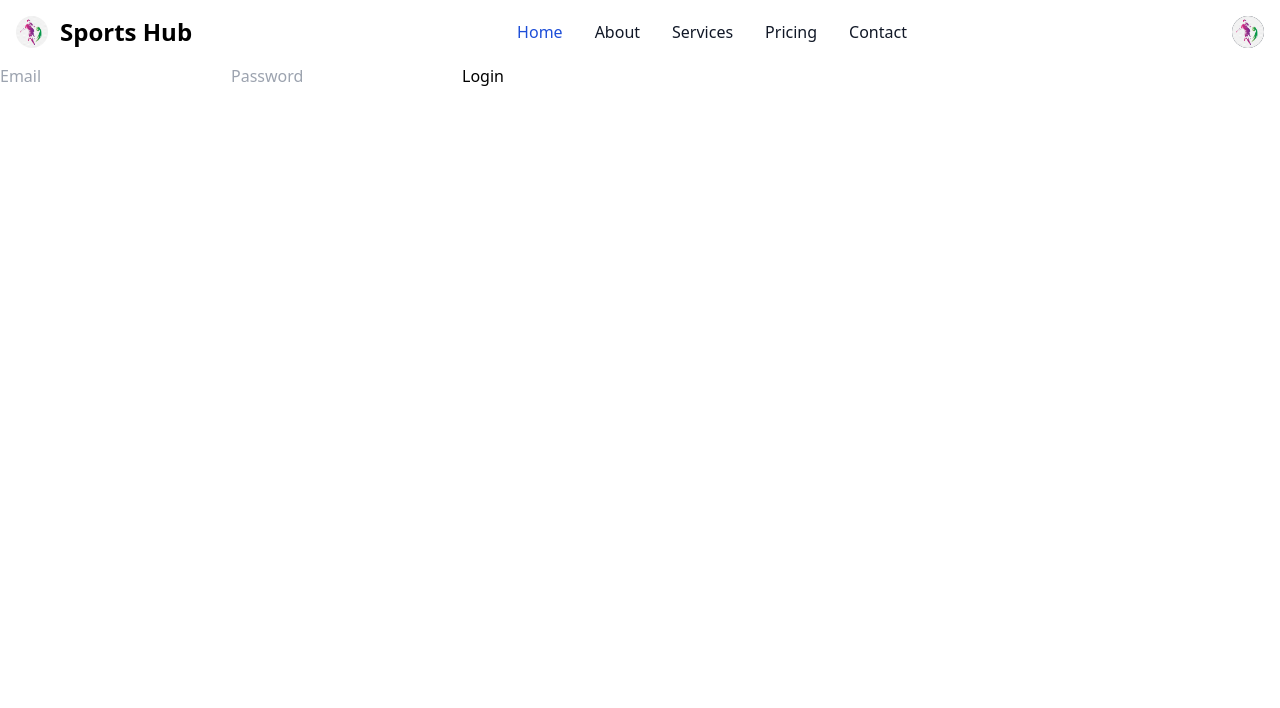
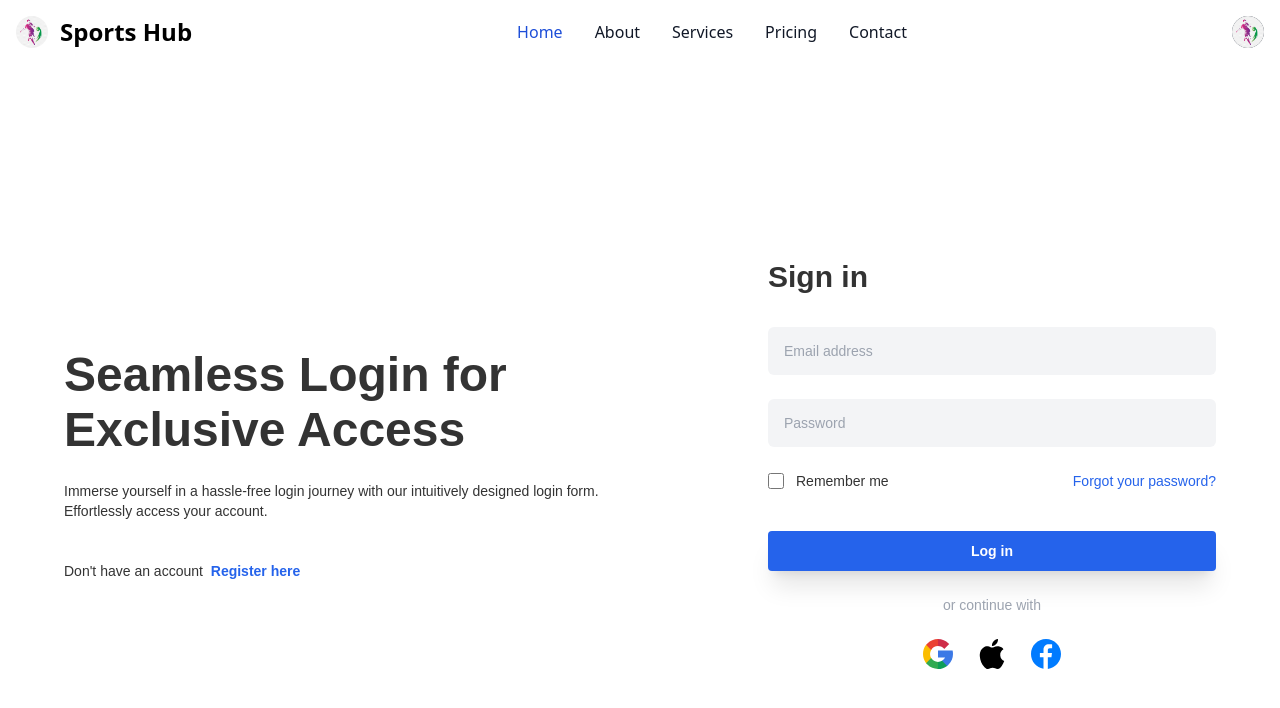
Before and after one commit to learn-naresh/Frontend, a React (Create React App) app: page /login in a window 1280 px wide. Shown: the top 708 px of the page. Built offline with nearby package versions, Linux system fonts and the light colour scheme.

Commit message:
Add Login style

```diff
--- a/src/components/Login.js
+++ b/src/components/Login.js
@@ -29,11 +29,87 @@ const Login = () => {
   };
 
   return (
-    <form onSubmit={handleSubmit}>
-      <input type="email" placeholder="Email" value={email} onChange={e => setEmail(e.target.value)} required />
-      <input type="password" placeholder="Password" value={password} onChange={e => setPassword(e.target.value)} required />
-      <button type="submit">Login</button>
-    </form>
+    <div className="font-[sans-serif] text-[#333]">
+      <div className="min-h-screen flex fle-col items-center justify-center py-6 px-4">
+        <div className="grid md:grid-cols-2 items-center gap-10 max-w-6xl w-full">
+          <div className="max-md:text-center">
+            <h2 className="lg:text-5xl text-4xl font-extrabold lg:leading-[55px]">
+              Seamless Login for Exclusive Access
+            </h2>
+            <p className="text-sm mt-6">Immerse yourself in a hassle-free login journey with our intuitively designed login form. Effortlessly access your account.</p>
+            <p className="text-sm mt-10">Don't have an account <a href="javascript:void(0);" class="text-blue-600 font-semibold hover:underline ml-1">Register here</a></p>
+          </div>
+          <form className="space-y-6 max-w-md md:ml-auto max-md:mx-auto w-full" onSubmit={handleSubmit}>
+            <h3 className="text-3xl font-extrabold mb-8 max-md:text-center">
+              Sign in
+            </h3>
+            <div>
+              <input name="email" type="email" autocomplete="email" className="bg-gray-100 w-full text-sm px-4 py-3.5 rounded-md outline-blue-600" placeholder="Email address" value={email} onChange={e => setEmail(e.target.value)} required />
+            </div>
+            <div>
+              <input name="password" type="password" autocomplete="current-password"  className="bg-gray-100 w-full text-sm px-4 py-3.5 rounded-md outline-blue-600" placeholder="Password" value={password} onChange={e => setPassword(e.target.value)} required />
+            </div>
+
+            <div className="flex items-center justify-between">
+              <div className="flex items-center">
+                <input id="remember-me" name="remember-me" type="checkbox" className="h-4 w-4 text-blue-600 focus:ring-blue-500 border-gray-300 rounded" />
+                <label for="remember-me" className="ml-3 block text-sm">
+                  Remember me
+                </label>
+              </div>
+              <div className="text-sm">
+                <a href="jajvascript:void(0);" className="text-blue-600 hover:text-blue-500">
+                  Forgot your password?
+                </a>
+              </div>
+            </div>
+            <div className="!mt-10">
+              <button type="submit" className="w-full shadow-xl py-2.5 px-4 text-sm font-semibold rounded text-white bg-blue-600 hover:bg-blue-700 focus:outline-none">
+                Log in
+              </button>
+            </div>
+            <p className="my-10 text-sm text-gray-400 text-center">or continue with</p>
+            <div className="space-x-6 flex justify-center">
+              <button type="button"
+                className="border-none outline-none">
+                <svg xmlns="http://www.w3.org/2000/svg" width="30px" className="inline" viewBox="0 0 512 512">
+                  <path fill="#fbbd00"
+                    d="M120 256c0-25.367 6.989-49.13 19.131-69.477v-86.308H52.823C18.568 144.703 0 198.922 0 256s18.568 111.297 52.823 155.785h86.308v-86.308C126.989 305.13 120 281.367 120 256z"
+                    data-original="#fbbd00" />
+                  <path fill="#0f9d58"
+                    d="m256 392-60 60 60 60c57.079 0 111.297-18.568 155.785-52.823v-86.216h-86.216C305.044 385.147 281.181 392 256 392z"
+                    data-original="#0f9d58" />
+                  <path fill="#31aa52"
+                    d="m139.131 325.477-86.308 86.308a260.085 260.085 0 0 0 22.158 25.235C123.333 485.371 187.62 512 256 512V392c-49.624 0-93.117-26.72-116.869-66.523z"
+                    data-original="#31aa52" />
+                  <path fill="#3c79e6"
+                    d="M512 256a258.24 258.24 0 0 0-4.192-46.377l-2.251-12.299H256v120h121.452a135.385 135.385 0 0 1-51.884 55.638l86.216 86.216a260.085 260.085 0 0 0 25.235-22.158C485.371 388.667 512 324.38 512 256z"
+                    data-original="#3c79e6" />
+                  <path fill="#cf2d48"
+                    d="m352.167 159.833 10.606 10.606 84.853-84.852-10.606-10.606C388.668 26.629 324.381 0 256 0l-60 60 60 60c36.326 0 70.479 14.146 96.167 39.833z"
+                    data-original="#cf2d48" />
+                  <path fill="#eb4132"
+                    d="M256 120V0C187.62 0 123.333 26.629 74.98 74.98a259.849 259.849 0 0 0-22.158 25.235l86.308 86.308C162.883 146.72 206.376 120 256 120z"
+                    data-original="#eb4132" />
+                </svg>
+              </button>
+              <button type="button"
+                className="border-none outline-none">
+                <svg xmlns="http://www.w3.org/2000/svg" width="30px" fill="#000" viewBox="0 0 22.773 22.773">
+                  <path d="M15.769 0h.162c.13 1.606-.483 2.806-1.228 3.675-.731.863-1.732 1.7-3.351 1.573-.108-1.583.506-2.694 1.25-3.561C13.292.879 14.557.16 15.769 0zm4.901 16.716v.045c-.455 1.378-1.104 2.559-1.896 3.655-.723.995-1.609 2.334-3.191 2.334-1.367 0-2.275-.879-3.676-.903-1.482-.024-2.297.735-3.652.926h-.462c-.995-.144-1.798-.932-2.383-1.642-1.725-2.098-3.058-4.808-3.306-8.276v-1.019c.105-2.482 1.311-4.5 2.914-5.478.846-.52 2.009-.963 3.304-.765.555.086 1.122.276 1.619.464.471.181 1.06.502 1.618.485.378-.011.754-.208 1.135-.347 1.116-.403 2.21-.865 3.652-.648 1.733.262 2.963 1.032 3.723 2.22-1.466.933-2.625 2.339-2.427 4.74.176 2.181 1.444 3.457 3.028 4.209z" data-original="#000000"></path>
+                </svg>
+              </button>
+              <button type="button"
+                className="border-none outline-none">
+                <svg xmlns="http://www.w3.org/2000/svg" width="30px" fill="#007bff" viewBox="0 0 167.657 167.657">
+                  <path d="M83.829.349C37.532.349 0 37.881 0 84.178c0 41.523 30.222 75.911 69.848 82.57v-65.081H49.626v-23.42h20.222V60.978c0-20.037 12.238-30.956 30.115-30.956 8.562 0 15.92.638 18.056.919v20.944l-12.399.006c-9.72 0-11.594 4.618-11.594 11.397v14.947h23.193l-3.025 23.42H94.026v65.653c41.476-5.048 73.631-40.312 73.631-83.154 0-46.273-37.532-83.805-83.828-83.805z" data-original="#010002"></path>
+                </svg>
+              </button>
+            </div>
+          </form>
+        </div>
+      </div>
+    </div>
   );
 };
 
```
